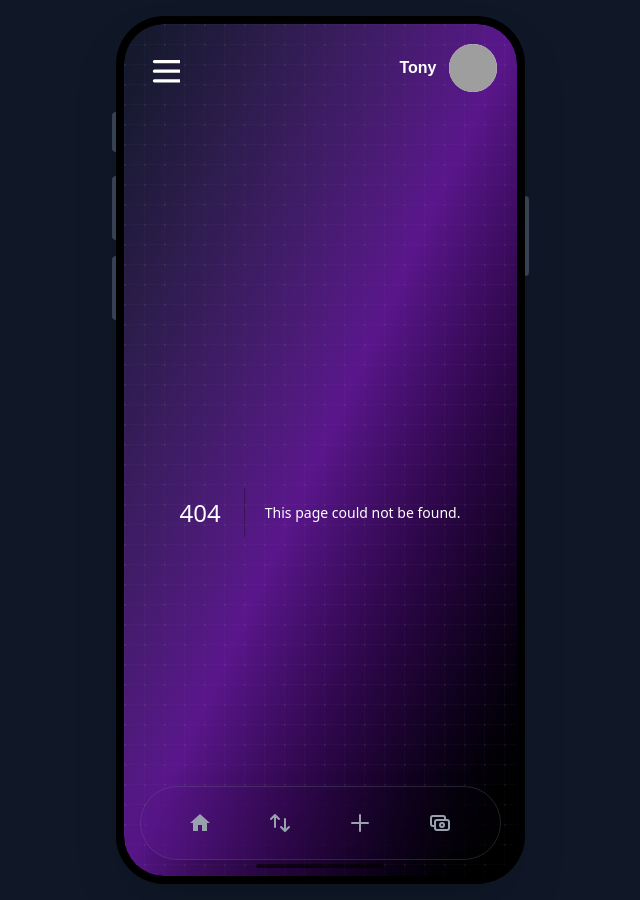
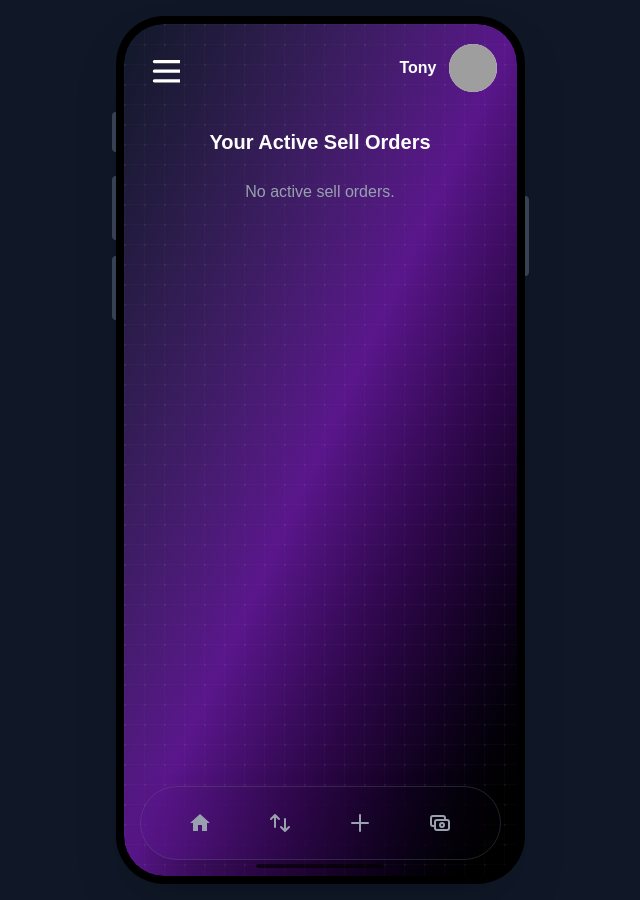
Before and after one commit to Avoisavo/cashMeOutside, a Next.js app: page /active-sell in a window 1280 px wide. Before the commit this address had no page. Shown: the whole page, without its empty margins (320-960 px from the left). Built offline with nearby package versions, Linux system fonts and the light colour scheme; grey boxes are pictures that could not be loaded.

Commit message:
implement sell order functionality and update active deals section

```diff
--- /dev/null
+++ b/pages/active-sell.tsx
@@ -0,0 +1,45 @@
+import { useEffect, useState } from "react";
+
+type SellOrder = {
+  fromCurrency: string;
+  toCurrency: string;
+  fromAmount: string;
+  rate: number;
+  receiveAmount: string;
+  date: string;
+};
+
+export default function ActiveSell() {
+    const [orders, setOrders] = useState<SellOrder[]>([]);
+
+    useEffect(() => {
+        const stored = JSON.parse(localStorage.getItem("activeSellOrders") || "[]");
+        setOrders(stored);
+    }, []);
+
+    return (
+        <div className="min-h-screen p-4">
+            <h2 className="text-xl font-bold mb-6 text-center text-white">Your Active Sell Orders</h2>
+            {orders.length === 0 ? (
+                <div className="text-gray-400 text-center">No active sell orders.</div>
+            ) : (
+                <div className="space-y-4 max-w-md mx-auto">
+                    {orders.map((order, idx) => (
+                        <div key={idx} className="bg-gray-900 rounded-xl p-4 flex flex-col gap-1">
+                            <div className="flex justify-between text-white font-bold">
+                                <span>{order.fromAmount} {order.fromCurrency}</span>
+                                <span>→ {order.receiveAmount} {order.toCurrency}</span>
+                            </div>
+                            <div className="text-gray-400 text-xs">
+                                Rate: 1 {order.fromCurrency} = {order.rate} {order.toCurrency}
+                            </div>
+                            <div className="text-gray-500 text-xs">
+                                {new Date(order.date).toLocaleString()}
+                            </div>
+                        </div>
+                    ))}
+                </div>
+            )}
+        </div>
+    );
+}
--- a/pages/sell.tsx
+++ b/pages/sell.tsx
@@ -117,6 +117,18 @@ export default function Sell() {
     // Handle sell
     const handleSell = (e: React.FormEvent) => {
         e.preventDefault();
+        const order = {
+            fromCurrency,
+            toCurrency,
+            fromAmount,
+            rate: editableRate,
+            receiveAmount,
+            date: new Date().toISOString(),
+        };
+        // Get existing orders
+        const existing = JSON.parse(localStorage.getItem("activeSellOrders") || "[]");
+        // Add new order
+        localStorage.setItem("activeSellOrders", JSON.stringify([order, ...existing]));
         alert(`Sell order placed: ${fromAmount} ${fromCurrency} for ${receiveAmount} ${toCurrency}`);
         setFromAmount("");
     };
@@ -298,8 +310,8 @@ export default function Sell() {
                     {/* Your Active Deals Section (single line) */}
                     <div className="w-full max-w-md mt-4 mb-2">
                         <div className="flex items-center justify-between">
-                            <span className="text-white font-semibold">Your active deals</span>
-                            <a href="/orders" className="text-yellow-400 text-xs font-semibold hover:underline flex items-center gap-1">
+                            <span className="text-white font-semibold">Your active sell</span>
+                            <a href="/active-sell" className="text-yellow-400 text-xs font-semibold hover:underline flex items-center gap-1">
                                 View all <span aria-hidden>→</span>
                             </a>
                         </div>
```
